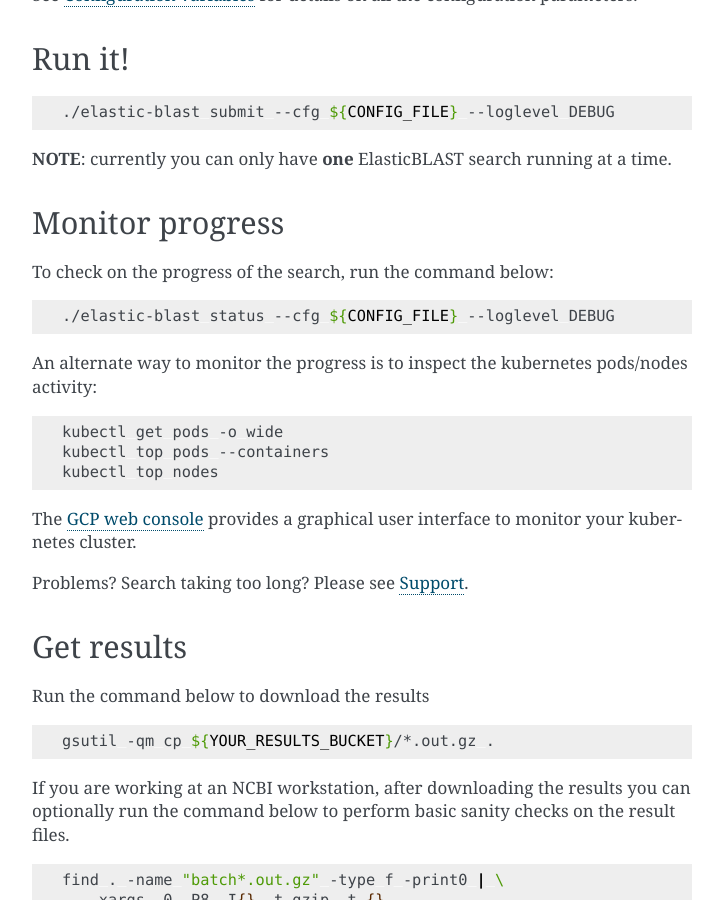
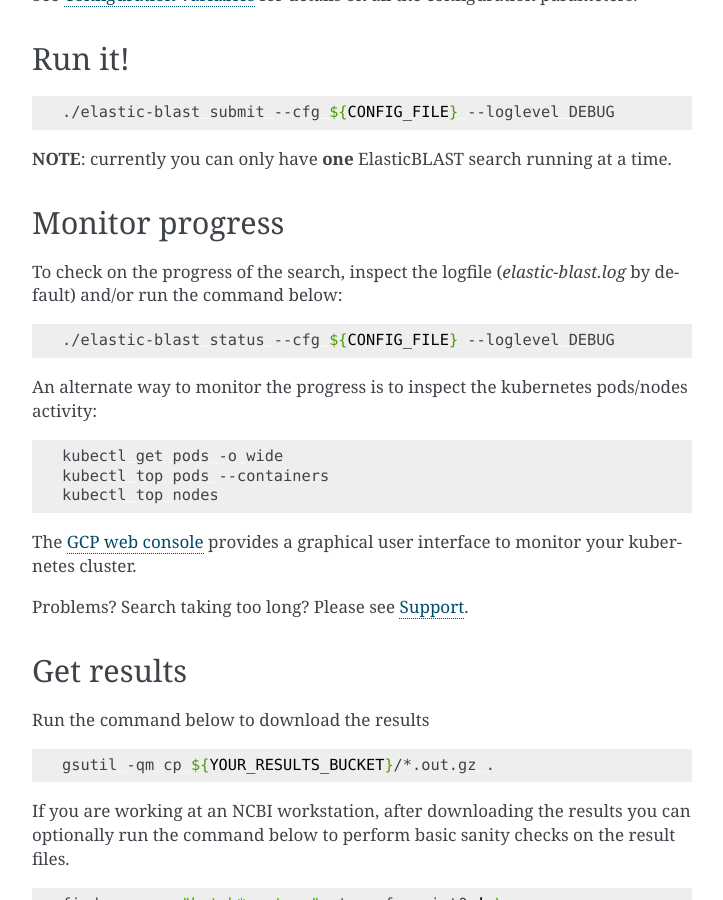
Before and after one commit to ncbi/elastic-blast-docs, a Sphinx documentation site: the page built from docs/source/quickstart.rst, in a window 1280 px wide and 900 px high, scrolled down 818 px. Shown: the whole window, without its empty margins (388-1111 px from the left). Built offline with Sphinx 7.4.7, drawn with Linux system fonts in a browser that asks for light colours.

Commit message:
Add mention to logfile

```diff
--- a/docs/source/quickstart.rst
+++ b/docs/source/quickstart.rst
@@ -60,7 +60,8 @@
 
 Monitor progress
 ----------------
-To check on the progress of the search, run the command below:
+To check on the progress of the search, inspect the logfile
+(`elastic-blast.log` by default) and/or run the command below:
 
 .. code-block:: bash
     :name: status
```
